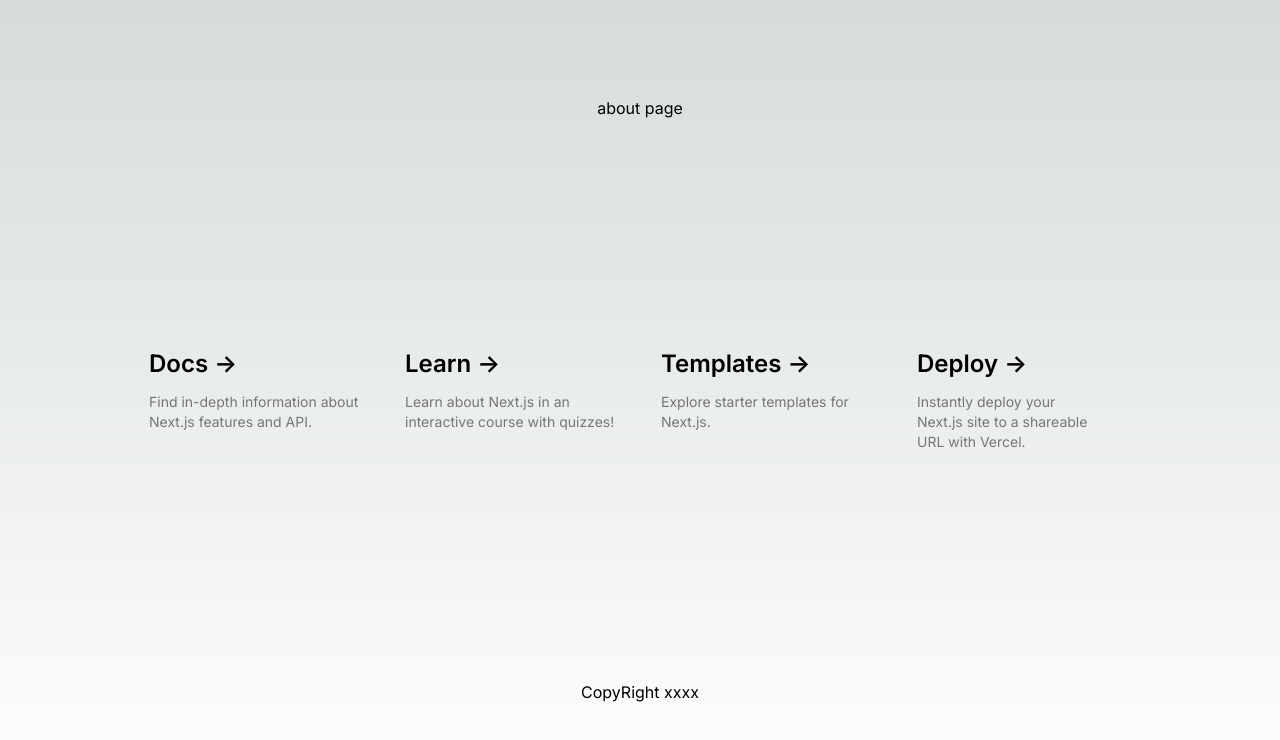
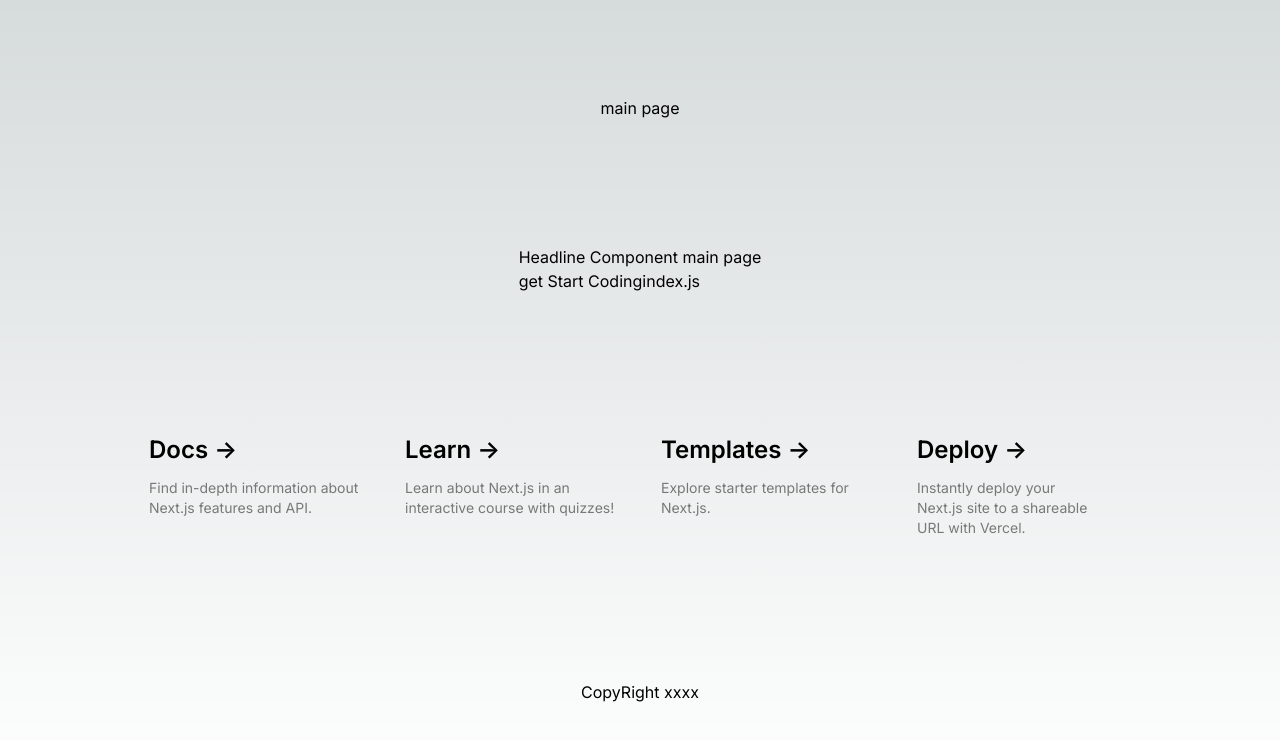
Before and after one commit to sickboy0001/zbsv2, a Next.js app: page / in a window 1280 px wide. Shown: the top 740 px of the page. Built offline with nearby package versions, Linux system fonts and the light colour scheme.

Commit message:
🚀 HeadLine Add

```diff
--- a/src/app/about/page.tsx
+++ b/src/app/about/page.tsx
@@ -1,9 +1,11 @@
 import { Footer } from "@/components/Footer";
+import Headline from "@/components/Headline";
 import Links from "@/components/Links";
 export default function Home() {
   return (
     <main className="flex min-h-screen flex-col items-center justify-between p-24">
       <div>about page</div>
+      <Headline title="about page" page="about" />
       <Links></Links>
       <Footer />
     </main>
--- a/src/app/page.tsx
+++ b/src/app/page.tsx
@@ -1,11 +1,14 @@
 import { Footer } from "@/components/Footer";
+import Headline from "@/components/Headline";
 import Links from "@/components/Links";
 import Image from "next/image";
 // https://qiita.com/naoyuki2/items/62f9beccbfe36eaf7f90
 export default function Home() {
   return (
     <main className="flex min-h-screen flex-col items-center justify-between p-24">
-      <div>about page</div>
+      <div>main page</div>
+      <Headline title="main page" page="index" />
+
       <Links></Links>
       <Footer />
     </main>
--- /dev/null
+++ b/src/components/Headline.tsx
@@ -0,0 +1,10 @@
+export default function Headline(props: any) {
+  //   console.log("props");
+  //   console.log(props);
+  return (
+    <div>
+      <h1>Headline Component {props.title}</h1>
+      <p>get Start Coding{props.page}.js</p>
+    </div>
+  );
+}
```
